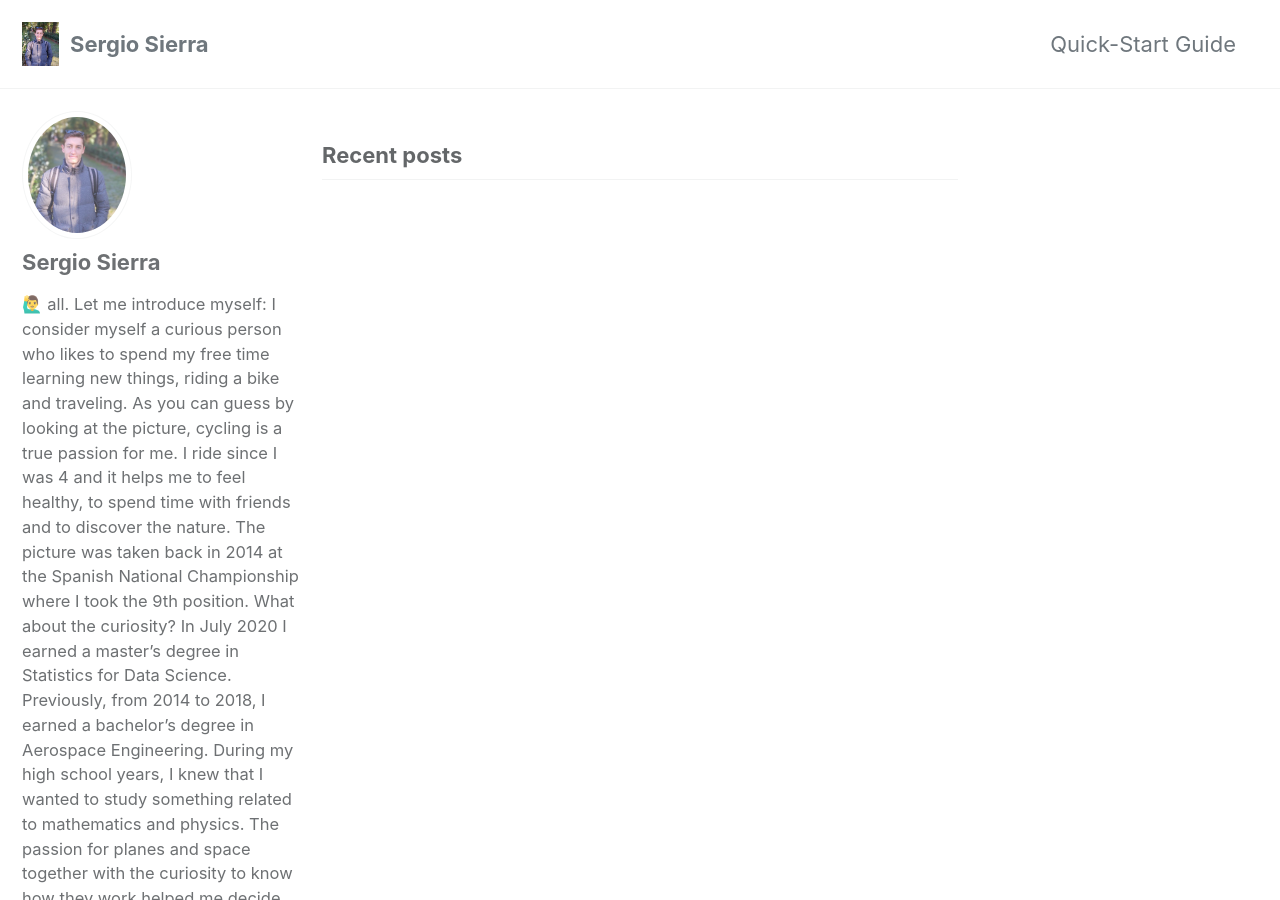
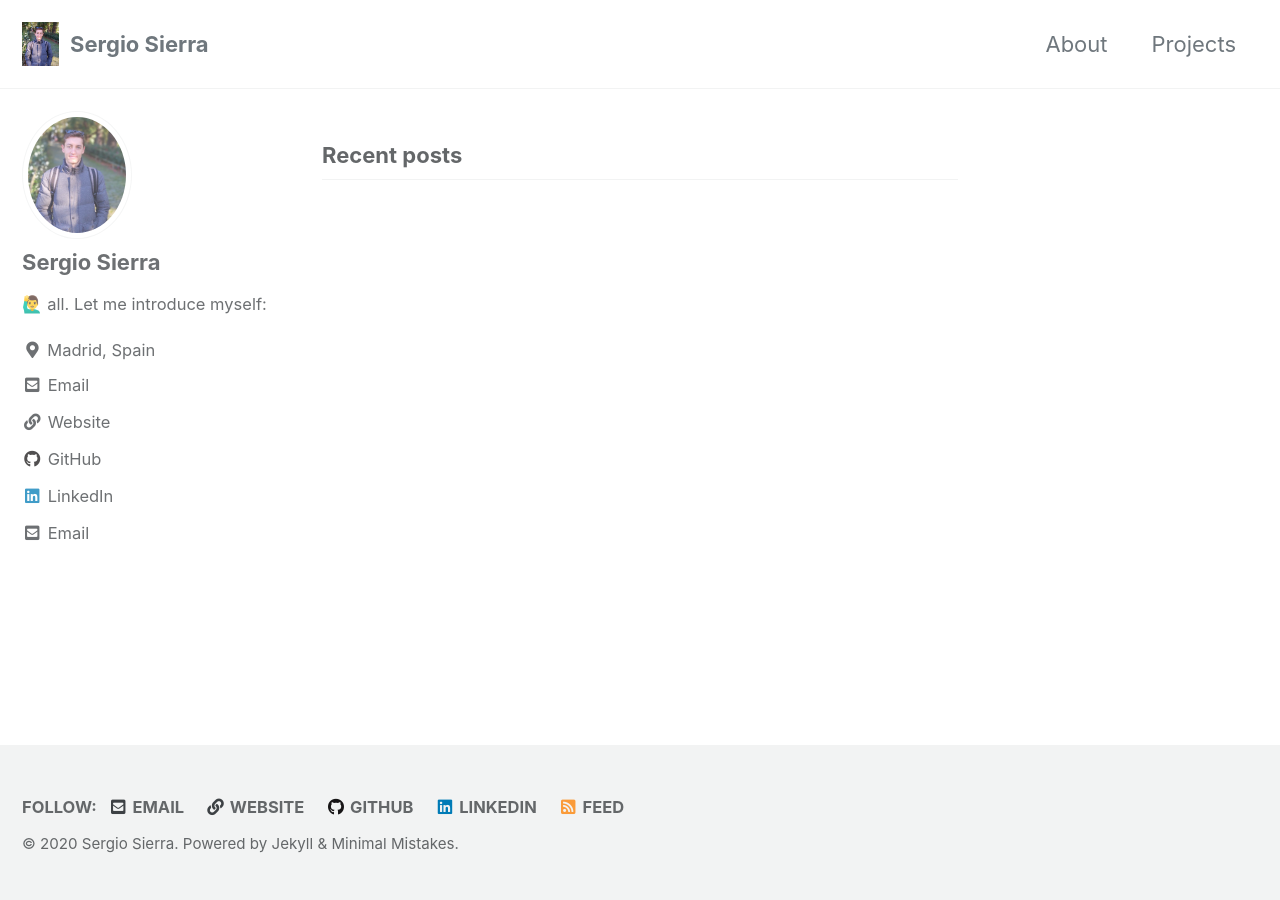
Before and after one commit to sesiga/sesiga.github.io, a Jekyll site: the page built from index.html, in a window 1280 px wide and 900 px high. Built offline with Jekyll 4.4.1, drawn with Linux system fonts in a browser that asks for light colours; cached includes are drawn as plain includes; the list of posts is cut into pages by our own code; some of the changed text lies outside the part shown.

Commit message:
update personal info + create about page

```diff
--- a/_config.yml
+++ b/_config.yml
@@ -25,7 +25,7 @@ url                      : "https://sesiga.github.io"
 baseurl                  : # the subpath of your site, e.g. "/blog"
 repository               : # GitHub username/repo-name e.g. "mmistakes/minimal-mistakes"
 teaser                   : #"/assets/images/portrait.jpg"
-logo                     : "/assets/images/portrait.jpg"
+logo                     : "/images/portrait.jpg"
 masthead_title           : # overrides the website title displayed in the masthead, use " " for no title
 # breadcrumbs            : false # true, false (default)
 words_per_minute         : 200
@@ -97,14 +97,14 @@ analytics:
 # Site Author
 author:
   name             : "Sergio Sierra"
-  avatar           : /assets/images/portrait.jpg
-  bio              : "🙋‍♂ all. Let me introduce myself:
-                      I consider myself a curious person who likes to spend my free time learning new things, riding a bike and traveling.
-                      As you can guess by looking at the picture, cycling is a true passion for me. I ride since I was 4 and it helps me to feel healthy,
-                      to spend time with friends and to discover the nature.
-                      The picture was taken back in 2014 at the Spanish National Championship where I took the 9th position.
-                      What about the curiosity?
-                      In July 2020 I earned a master’s degree in Statistics for Data Science. Previously, from 2014 to 2018, I earned a bachelor’s degree in Aerospace Engineering. During my high school years, I knew that I wanted to study something related to mathematics and physics. The passion for planes and space together with the curiosity to know how they work helped me decide. During that time, I asked a math professor to give me programming classes. I really enjoyed them, and I looked for other fields related with math and programming. Data science combines them all and I decided to move to that field. I started learning statistics and machine learning with python and R on my own. Soon after, I got hired at a consulting firm. After almost a year, I started the master’s degree."
+  avatar           : /images/portrait.jpg
+  bio              : "🙋‍♂ all. Let me introduce myself:"
+                      # I consider myself a curious person who likes to spend my free time learning new things, riding a bike and traveling.
+                      # As you can guess by looking at the picture, cycling is a true passion for me. I ride since I was 4 and it helps me to feel healthy,
+                      # to spend time with friends and to discover the nature.
+                      # The picture was taken back in 2014 at the Spanish National Championship where I took the 9th position.
+                      # What about the curiosity?
+                      # In July 2020 I earned a master’s degree in Statistics for Data Science. Previously, from 2014 to 2018, I earned a bachelor’s degree in Aerospace Engineering. During my high school years, I knew that I wanted to study something related to mathematics and physics. The passion for planes and space together with the curiosity to know how they work helped me decide. During that time, I asked a math professor to give me programming classes. I really enjoyed them, and I looked for other fields related with math and programming. Data science combines them all and I decided to move to that field. I started learning statistics and machine learning with python and R on my own. Soon after, I got hired at a consulting firm. After almost a year, I started the master’s degree."
   location         : "Madrid, Spain"
   email            : "s.sierra.garrido@gmail.com"
   links:
@@ -233,7 +233,7 @@ sass:
 permalink: /:categories/:title/
 paginate: 5 # amount of posts to show
 paginate_path: /page:num/
-timezone: # https://en.wikipedia.org/wiki/List_of_tz_database_time_zones
+timezone: Europe/Madrid # https://en.wikipedia.org/wiki/List_of_tz_database_time_zones
 
 
 # Plugins (previously gems:)
```
Also changed, not shown: _data/navigation.yml (+4 -10 lines), _posts/about.md (added, +12 -0 lines), images/portrait.jpg (renamed from assets/images/portrait.jpg).
